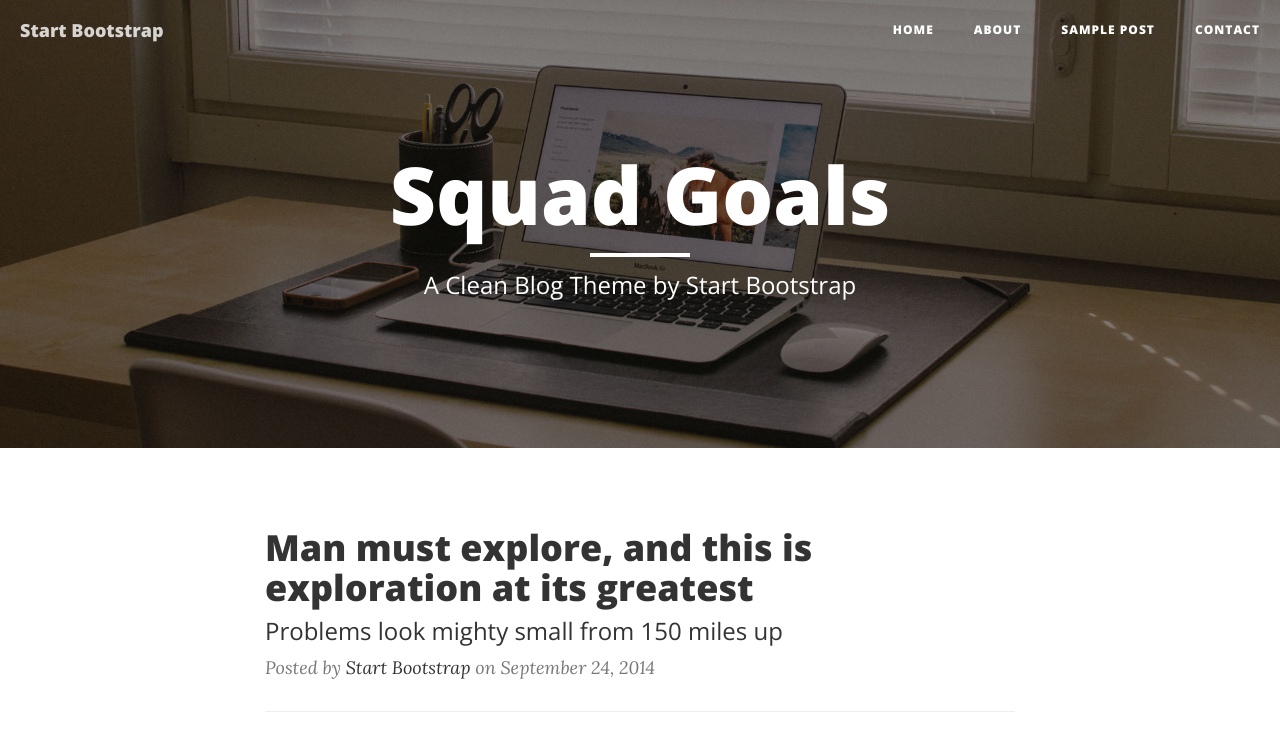
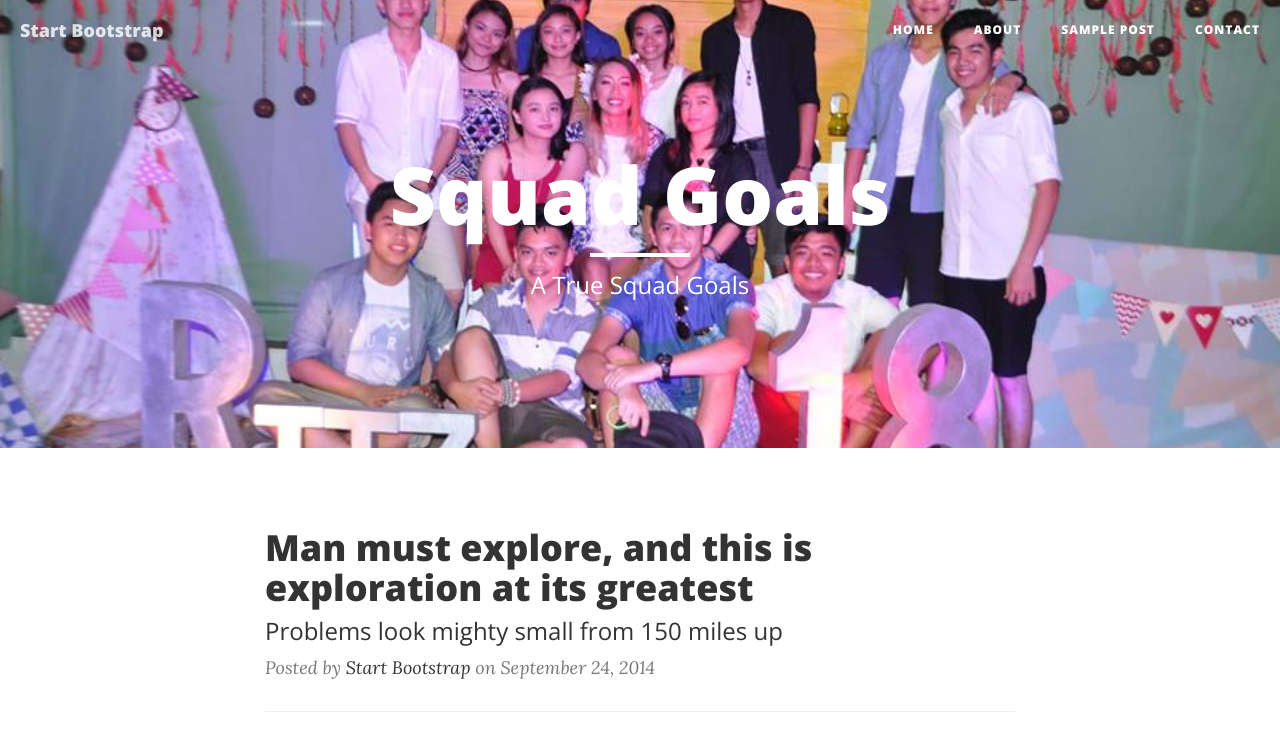
Before and after one commit to christianalambra/Blog, a website: page index.html in a window 1280 px wide. Shown: the top 739 px of the page. Drawn offline with nearby package versions, Linux system fonts and the light colour scheme.

Commit message:
Update index.html

```diff
--- a/index.html
+++ b/index.html
@@ -69,14 +69,14 @@
 
     <!-- Page Header -->
     <!-- Set your background image for this header on the line below. -->
-    <header class="intro-header" style="background-image: url('img/home-bg.jpg')">
+    <header class="intro-header" style="background-image: url('Squad.jpg')">
         <div class="container">
             <div class="row">
                 <div class="col-lg-8 col-lg-offset-2 col-md-10 col-md-offset-1">
                     <div class="site-heading">
                         <h1>Squad Goals</h1>
                         <hr class="small">
-                        <span class="subheading">A Clean Blog Theme by Start Bootstrap</span>
+                        <span class="subheading">A True Squad Goals</span>
                     </div>
                 </div>
             </div>
```
